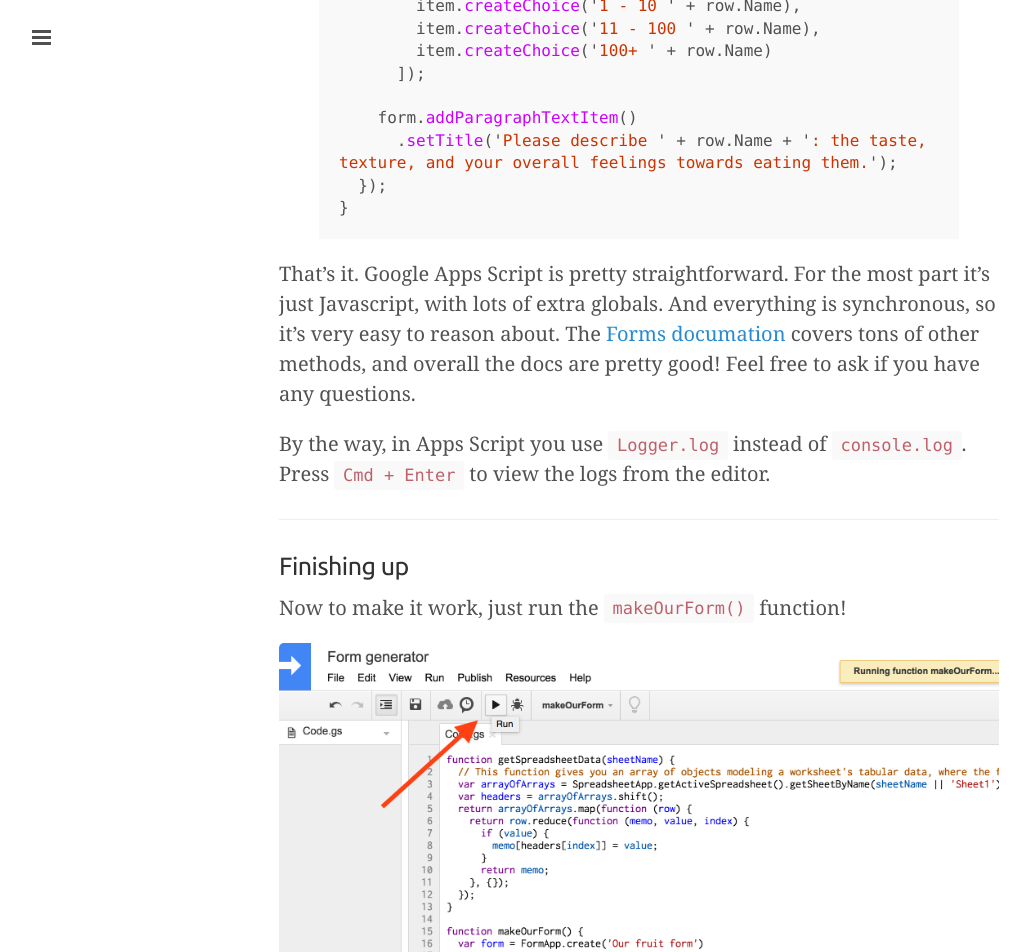
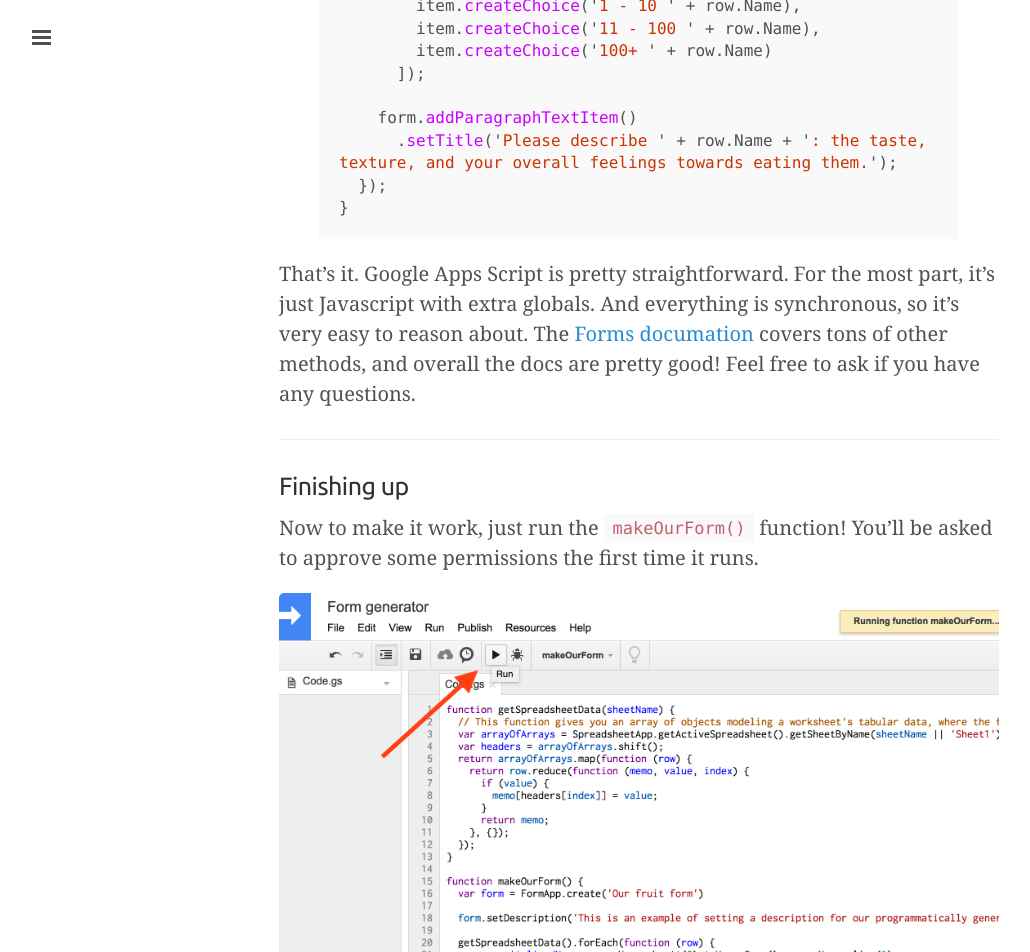
Before and after one commit to dsernst/quotes, a Jekyll site: the page built from _posts/2015-07-16-how-to-make-programmatic-google-forms.md, in a window 1280 px wide and 1400 px high, scrolled down 3345 px. Shown: the top 952 px of the window, without its empty margins (1-1031 px from the left). Built offline with Jekyll 4.4.1, drawn with Linux system fonts in a browser that asks for light colours; nearby versions of some CDN libraries; comment, search, counter and statistics services are not loaded; some of the changed text lies outside the part shown.

Commit message:
republish anti-distraction tech, minor updates to Programmatic Forms post

```diff
--- a/_posts/2015-07-16-how-to-make-programmatic-google-forms.md
+++ b/_posts/2015-07-16-how-to-make-programmatic-google-forms.md
@@ -107,19 +107,19 @@ function makeOurForm() {
 }
 {% endhighlight %}
 
-That's it. Google Apps Script is pretty straightforward. For the most part it's just Javascript, with lots of extra globals. And everything is synchronous, so it's very easy to reason about. The [Forms documation](https://developers.google.com/apps-script/reference/forms/form) covers tons of other methods, and overall the docs are pretty good! Feel free to ask if you have any questions.
+That's it. Google Apps Script is pretty straightforward. For the most part, it's just Javascript with extra globals. And everything is synchronous, so it's very easy to reason about. The [Forms documation](https://developers.google.com/apps-script/reference/forms/form) covers tons of other methods, and overall the docs are pretty good! Feel free to ask if you have any questions.
 
-By the way, in Apps Script you use `Logger.log` instead of `console.log`. Press `Cmd + Enter` to view the logs from the editor.
+<!-- By the way, in Apps Script you use `Logger.log` instead of `console.log`. Press `Cmd + Enter` to view the logs from the editor. -->
 
 --------------------
 
 ### Finishing up
 
-Now to make it work, just run the `makeOurForm()` function!
+Now to make it work, just run the `makeOurForm()` function! You'll be asked to approve some permissions the first time it runs.
 
 ![screenshot of running a function in Google Apps Script](/images/run-makeOurForm-script.png)
 
-And then you'll have a new Google Form in your Drive. You'll be asked to approve some permissions the first time it runs.
+And then you'll have a new Google Form in your Drive.
 
 You can check out the [example Form we made here](https://docs.google.com/forms/d/1-PnU69dg82HuosYq6tqRbX-SNg7ujh7MhT4roHvj68s/viewform?usp=send_form), and here's [the Spreadsheet we used](https://docs.google.com/spreadsheets/d/1JmuXvn65pSV_F6uuY1_tb16cba9ltW29ZCbIUuNPmtk/edit?usp=sharing). To view the Apps Script code, open the Spreadsheet, then do **File > Make a copy...**, and then **Tools > Script Editor**.
 
```
Also changed, not shown: other parts of _posts/2015-07-16-how-to-make-programmatic-google-forms.md (+1 -1 lines), _posts/2015-06-03-anti-distraction-tech.md (+0 -1 lines).
